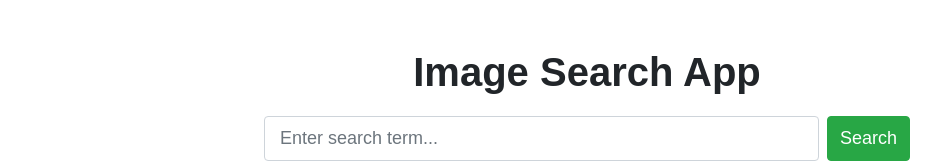
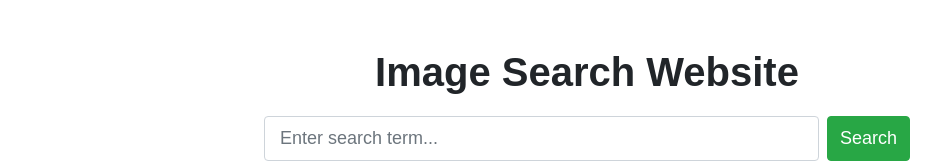
Before and after one commit to SamiaAurin/ImageSearchWebsite, a plain HTML site: page index.html in a window 1280 px wide. Shown: the top 163 px of the page, without its empty margins (53-994 px from the left). Drawn offline with nearby package versions, Linux system fonts and the light colour scheme.

Commit message:
index.html

```diff
--- a/index.html
+++ b/index.html
@@ -15,7 +15,7 @@
 
 <body>
     <div class="container mt-5">
-        <h1 class="text-center">Image Search App</h1>
+        <h1 class="text-center">Image Search Website</h1>
 
         <!-- Search Box -->
         <form class="d-flex justify-content-center mb-4">
```
